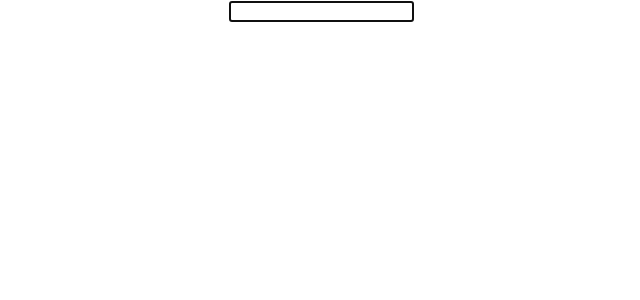
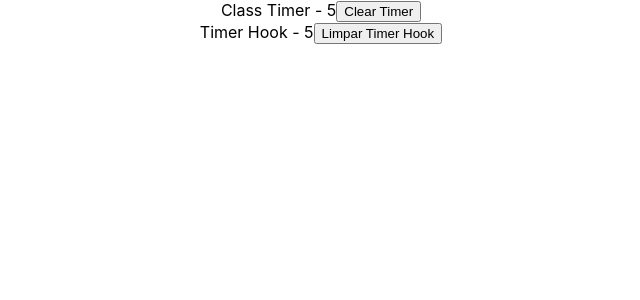
Before and after one commit to esleyms/Base-React, a React (Create React App) app: page / in a window 1280 px wide. Shown: the top 300 px of the page, without its empty margins (319-959 px from the left). Built offline with nearby package versions, Linux system fonts and the light colour scheme.

Commit message:
72 - 29 - useRef Hook Part 2

```diff
--- a/src/App.js
+++ b/src/App.js
@@ -1,14 +1,17 @@
 import React  from 'react';
 import './App.css';
-import Counter1 from './Components/Counter1';
-import Focuslnput from './Components/Focuslnput';
+//import Focuslnput from './Components/Focuslnput';
+import ClassTimer from './Components/ClassTimer'
+import HookTimer from './Components/HookTimer';
 
 
 function App() {
   return (
 
       <div className="App">
-        <Focuslnput/>
+        {/*<Focuslnput/>*/}
+        <ClassTimer/>
+        <HookTimer/>
       </div>
 
   );
--- /dev/null
+++ b/src/Components/ClassTimer.js
@@ -0,0 +1,31 @@
+import React, { Component } from "react";
+
+class ClassTimer extends Component {
+  interval;
+  constructor(props) {
+    super(props);
+
+    this.state = {
+      timer: 0,
+    };
+  }
+
+  componentDidMount() {
+    this.interval = setInterval(() => {
+      this.setState((prevState) => ({ timer: prevState.timer + 1 }));
+    }, 1000);
+  }
+
+  componentWillUnmount() {
+    clearInterval(this.interval);
+  }
+
+  render() {
+    return <div>
+        Class Timer - {this.state.timer}
+        <button onClick={() =>clearInterval(this.interval)}>Clear Timer</button>
+        </div>;
+  }
+}
+
+export default ClassTimer;
--- /dev/null
+++ b/src/Components/HookTimer.js
@@ -0,0 +1,38 @@
+import React, { useEffect, useState, useRef } from 'react';
+
+function HookTimer() {
+  const [timer, setTimer] = useState(0);
+  const intervalRef = useRef(null);
+
+  useEffect(() => {
+    intervalRef.current = setInterval(() => {
+      setTimer(prevTimer => prevTimer + 1);
+    }, 1000);
+
+    return () => {
+      clearInterval(intervalRef.current);
+    };
+  }, []);
+
+  const clearTimer = () => {
+    clearInterval(intervalRef.current);
+    setTimer(0);
+  };
+
+  return (
+    <div>
+      Timer Hook - {timer}
+      <button onClick={clearTimer}>Limpar Timer Hook</button>
+    </div>
+  );
+}
+
+function App() {
+  return (
+    <div className="App">
+      <HookTimer />
+    </div>
+  );
+}
+
+export default App;
```
